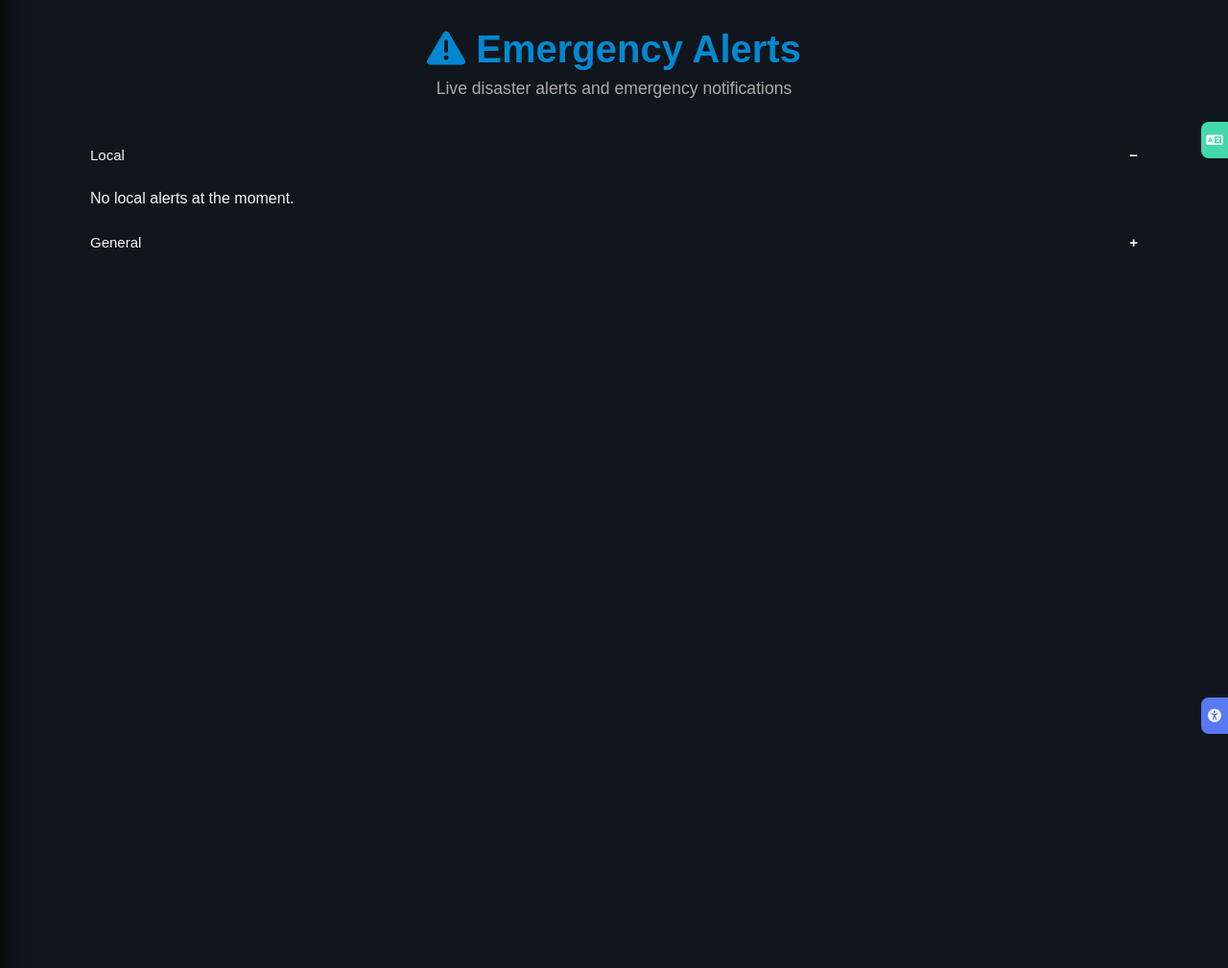
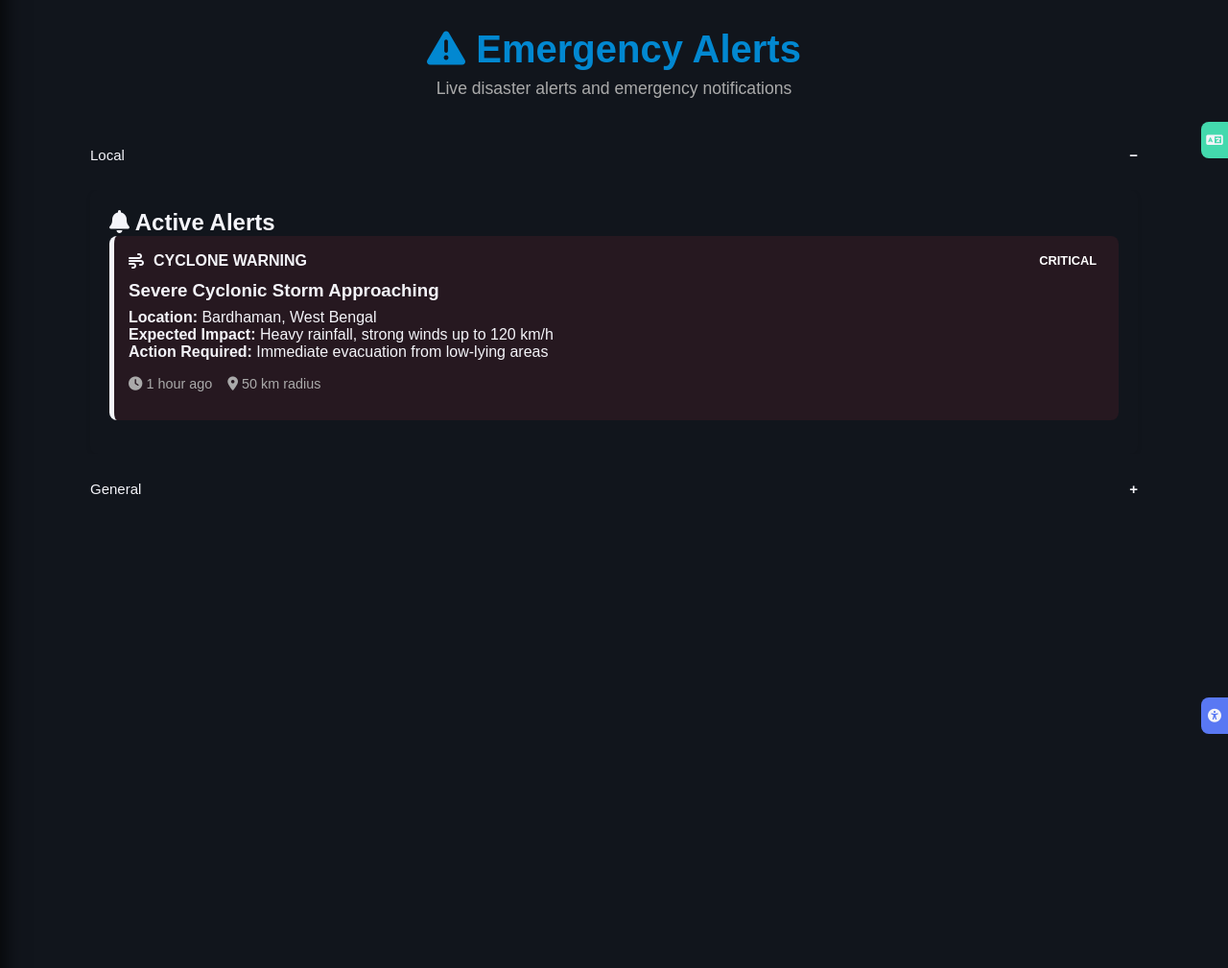
Before and after one commit to Chiru-Dey/sih-demo, a Flask app: page /alerts in a window 1280 px wide. Shown: the part 173-1182 px from the top of the page at 96% size. Run offline with Flask 3, Linux system fonts and the light colour scheme; some libraries are stand-ins or nearby versions.

Commit message:
public 2

```diff
--- a/templates/alerts.html
+++ b/templates/alerts.html
@@ -11,7 +11,30 @@
 
     <button type="button" class="collapsible active">Local</button>
     <div class="content">
-        <p>No local alerts at the moment.</p>
+        <div class="alerts-grid">
+            <div class="alerts-section">
+                <h2><i class="fas fa-bell"></i> Active Alerts</h2>
+                <div class="alert-list">
+                    <div class="alert-item critical">
+                        <div class="alert-header">
+                            <i class="fas fa-wind"></i>
+                            <span class="alert-type">CYCLONE WARNING</span>
+                            <span class="alert-level critical">CRITICAL</span>
+                        </div>
+                        <div class="alert-content">
+                            <h3>Severe Cyclonic Storm Approaching</h3>
+                            <p><strong>Location:</strong> Bardhaman, West Bengal</p>
+                            <p><strong>Expected Impact:</strong> Heavy rainfall, strong winds up to 120 km/h</p>
+                            <p><strong>Action Required:</strong> Immediate evacuation from low-lying areas</p>
+                            <div class="alert-meta">
+                                <span><i class="fas fa-clock"></i> 1 hour ago</span>
+                                <span><i class="fas fa-map-marker-alt"></i> 50 km radius</span>
+                            </div>
+                        </div>
+                    </div>
+                </div>
+            </div>
+        </div>
     </div>
 
     <button type="button" class="collapsible">General</button>
```
